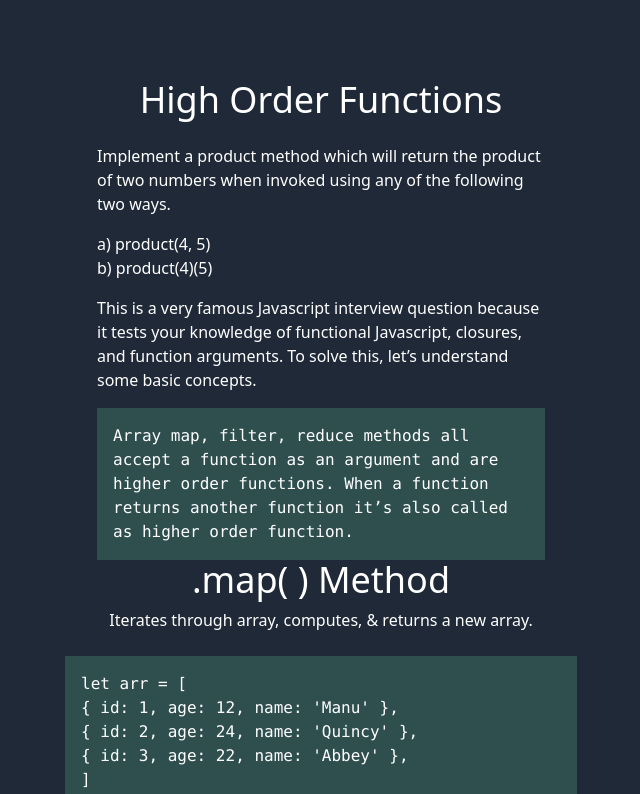
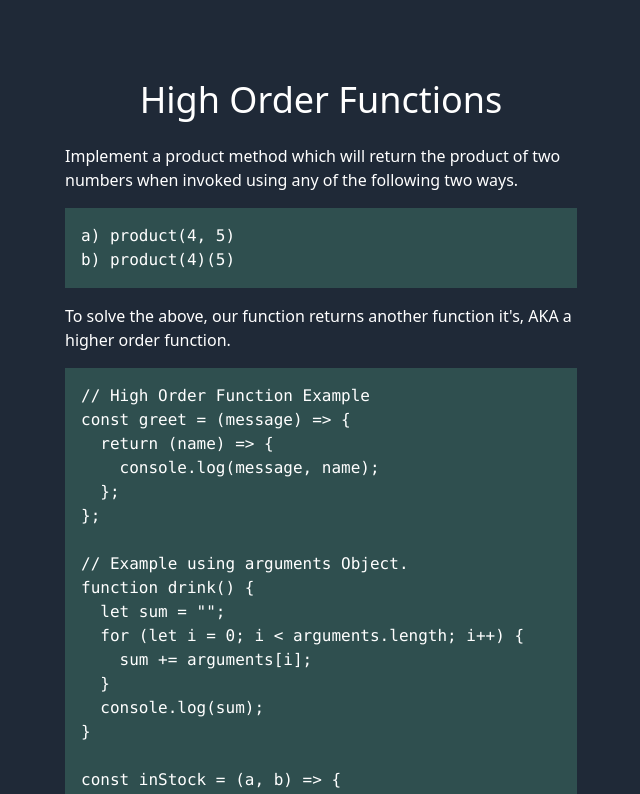
Before and after one commit to elbitapmoC/fee-testing-framework, a Next.js app: page / in a window 1280 px wide. Shown: the top 794 px of the page, without its empty margins (319-959 px from the left). Built offline with nearby package versions, Linux system fonts and the light colour scheme.

Commit message:
Adds useRef component

```diff
--- a/components/PopularJSQ.js
+++ b/components/PopularJSQ.js
@@ -10,7 +10,7 @@ const PopularJSQ = ({ title }) => {
   function drink() {
     let sum = "";
     for (let i = 0; i < arguments.length; i++) {
-      sum += `${arguments[i]} `;
+      sum += arguments[i];
     }
     console.log(sum);
   }
@@ -24,37 +24,56 @@ const PopularJSQ = ({ title }) => {
       };
   };
 
-  greet("Hello")("Mark");
-  // Note: arrow functions do not have access to the arguments object
-  drink("Cold", "Pressed");
-  inStock(11, 2);
-  inStock(5)(9);
-  inStock(5);
+  greet("Shalom")("Jacob"); // Shalom Jacob
+  drink("Cold", "Pressed"); //Cold Pressed
+  inStock(11, 2); //22
+  inStock(5)(9); //45
 
   return (
     <>
       <h1 className="title text-4xl">{title}</h1>
-      <aside className="mt-6 max-w-md">
+      <aside className="mt-6 max-w-lg">
         <p className="mb-4">
           Implement a product method which will return the product of two
           numbers when invoked using any of the following two ways.
         </p>
-        <ul className="mb-4">
-          <li>a) product(4, 5)</li>
-          <li>b) product(4)(5)</li>
-        </ul>
+        <pre className="mb-4">{`a) product(4, 5)
+b) product(4)(5)`}</pre>
         <p className="mb-4">
-          This is a very famous Javascript interview question because it tests
-          your knowledge of functional Javascript, closures, and function
-          arguments. To solve this, let’s understand some basic concepts.
+          To solve the above, our function returns another function it's, AKA a
+          higher order function.
         </p>
-        <pre>
-          Array <span>map</span>, <span>filter</span>, <span>reduce</span>{" "}
-          methods all accept a function as an argument and are higher order
-          functions. When a function returns another function it’s also called
-          as higher order function.
-        </pre>
+        <pre>{`// High Order Function Example
+const greet = (message) => {
+  return (name) => {
+    console.log(message, name);
+  };
+};
+
+// Example using arguments Object.
+function drink() {
+  let sum = "";
+  for (let i = 0; i < arguments.length; i++) {
+    sum += arguments[i];
+  }
+  console.log(sum);
+}
+
+const inStock = (a, b) => {
+  if (b || b === 0) {
+    console.log(a * b);
+  } else
+    return (name) => {
+      console.log(a * name);
+    };
+};
+
+greet("Shalom")("Jacob"); // Shalom Jacob
+drink("Cold", "Pressed"); //Cold Pressed
+inStock(11, 2); //22
+inStock(5)(9); //45`}</pre>
       </aside>
+      <span className="mb-36"></span>
     </>
   );
 };
--- a/components/UseEffect.js
+++ b/components/UseEffect.js
@@ -1,11 +1,45 @@
-const Debouncing = ({ title, description }) => {
+import { useState, useEffect } from "react";
+
+const UseEffect = ({ title, description }) => {
+  const [value, setValue] = useState("");
+
+  useEffect(() => {}, [value]);
+
   return (
-    <>
+    <section className="max-w-lg mb-36">
       <h1 className="title text-4xl">{title}</h1>
-      <p className="mt-2">{description}</p>
-      <span className="mb-36" />
-    </>
+      <p className="mt-2 mb-6">{description}</p>
+      <pre className="mt-6 mb-6 max-w-lg">
+        {`import React, {useState, useEffect} from 'react';
+
+export const App = () => {
+  const [value, setValue] = useState('');
+  useEffect(() => {
+    console.log('value changed: ', value);
+  }, [value])
+	return
+  <div>
+    <input type="text" name="username" value={value} onChange={(e) => setValue(e.target.value)} />
+  </div>
+}
+`}
+      </pre>
+      <p className="mb-6">
+        Our counter depends on both the input element &amp; the counter buttons
+      </p>
+      <input
+        type="text"
+        id="large-input"
+        className="block p-4 w-full text-gray-900 bg-gray-50 rounded-lg border border-gray-300 sm:text-md focus:ring-blue-500 focus:border-blue-500 dark:bg-gray-700 dark:border-gray-600 dark:placeholder-gray-400 dark:text-white dark:focus:ring-blue-500 dark:focus:border-blue-500  mb-6"
+        placeholder="Type a query..."
+        value={value}
+        onChange={(e) => {
+          setValue(e.target.value);
+        }}
+      />
+      Search Query: <span className="mr-12">{value}</span>
+    </section>
   );
 };
 
-export default Debouncing;
+export default UseEffect;
--- a/components/UseReduce.js
+++ b/components/UseReduce.js
@@ -1,16 +1,76 @@
 import { useReducer } from "react";
 
 const UseReduce = ({ title, description }) => {
+  const reducer = (state, action) => {
+    switch (action.type) {
+      case "increment":
+        return { ...state, count: state.count + 1 };
+      case "decrement":
+        return { ...state, count: state.count - 1 };
+      case "type":
+        return { query: action.query, count: state.count + 1 };
+      default:
+        return state;
+    }
+  };
+
+  const [{ count, query }, dispatch] = useReducer(reducer, {
+    count: 0,
+    query: "",
+  });
+
   return (
-    <section className="max-w-lg">
+    <section className="max-w-lg mb-36">
       <h1 className="title text-4xl">{title}</h1>
       <p className="mt-2 mb-6">{description}</p>
 
       <pre className="mt-6 mb-6 max-w-lg">
-        {`
+        {`const reducer = (state, action) => {
+switch (action.type) {
+  case "increment":
+    return { ...state, count: state.count + 1 };
+  case "decrement":
+    return { ...state, count: state.count - 1 };
+  default:
+    return state;
+  }
+};
+
+const [{ count, query }, dispatch] = useReducer(reducer, {
+  count: 0,
+  query: "",
+});
 `}
       </pre>
-      <p className="mb-36"></p>
+      <p className="mb-6">
+        Our counter depends on both the input element &amp; the counter buttons
+      </p>
+      <input
+        type="text"
+        id="large-input"
+        className="block p-4 w-full text-gray-900 bg-gray-50 rounded-lg border border-gray-300 sm:text-md focus:ring-blue-500 focus:border-blue-500 dark:bg-gray-700 dark:border-gray-600 dark:placeholder-gray-400 dark:text-white dark:focus:ring-blue-500 dark:focus:border-blue-500  mb-6"
+        placeholder="Type a query..."
+        onChange={(e) => {
+          const querySearch = e.target.value;
+          dispatch({ type: "type", query });
+        }}
+      />
+
+      <button
+        type="button"
+        className="text-white bg-blue-700 hover:bg-blue-800 focus:ring-4 focus:outline-none focus:ring-blue-300 font-medium rounded-lg text-sm px-5 py-2.5 text-center inline-flex items-center dark:bg-blue-600 dark:hover:bg-blue-700 dark:focus:ring-blue-800"
+        onClick={() => dispatch({ type: "decrement" })}
+      >
+        -
+      </button>
+      <span className="mr-12 ml-12 ">{count}</span>
+      <button
+        type="button"
+        className="text-white bg-blue-700 hover:bg-blue-800 focus:ring-4 focus:outline-none focus:ring-blue-300 font-medium rounded-lg text-sm px-5 py-2.5 text-center inline-flex items-center dark:bg-blue-600 dark:hover:bg-blue-700 dark:focus:ring-blue-800"
+        onClick={() => dispatch({ type: "increment" })}
+      >
+        +
+      </button>
     </section>
   );
 };
--- a/components/UseRef.js
+++ b/components/UseRef.js
@@ -1,11 +1,17 @@
-const Debouncing = ({ title, description }) => {
+import { useRef } from "react";
+
+const UseRef = ({ title, description }) => {
+  const inputEl = useRef(null);
+  const onButtonClick = () => {
+    // `current` points to the mounted text input element
+    inputEl.current.focus();
+  };
   return (
     <>
-      <h1 className="title text-4xl">{title}</h1>
-      <p className="mt-2">{description}</p>
-      <span className="mb-36" />
+      <input ref={inputEl} type="text" />
+      <button onClick={onButtonClick}>Focus the input</button>
     </>
   );
 };
 
-export default Debouncing;
+export default UseRef;
```
